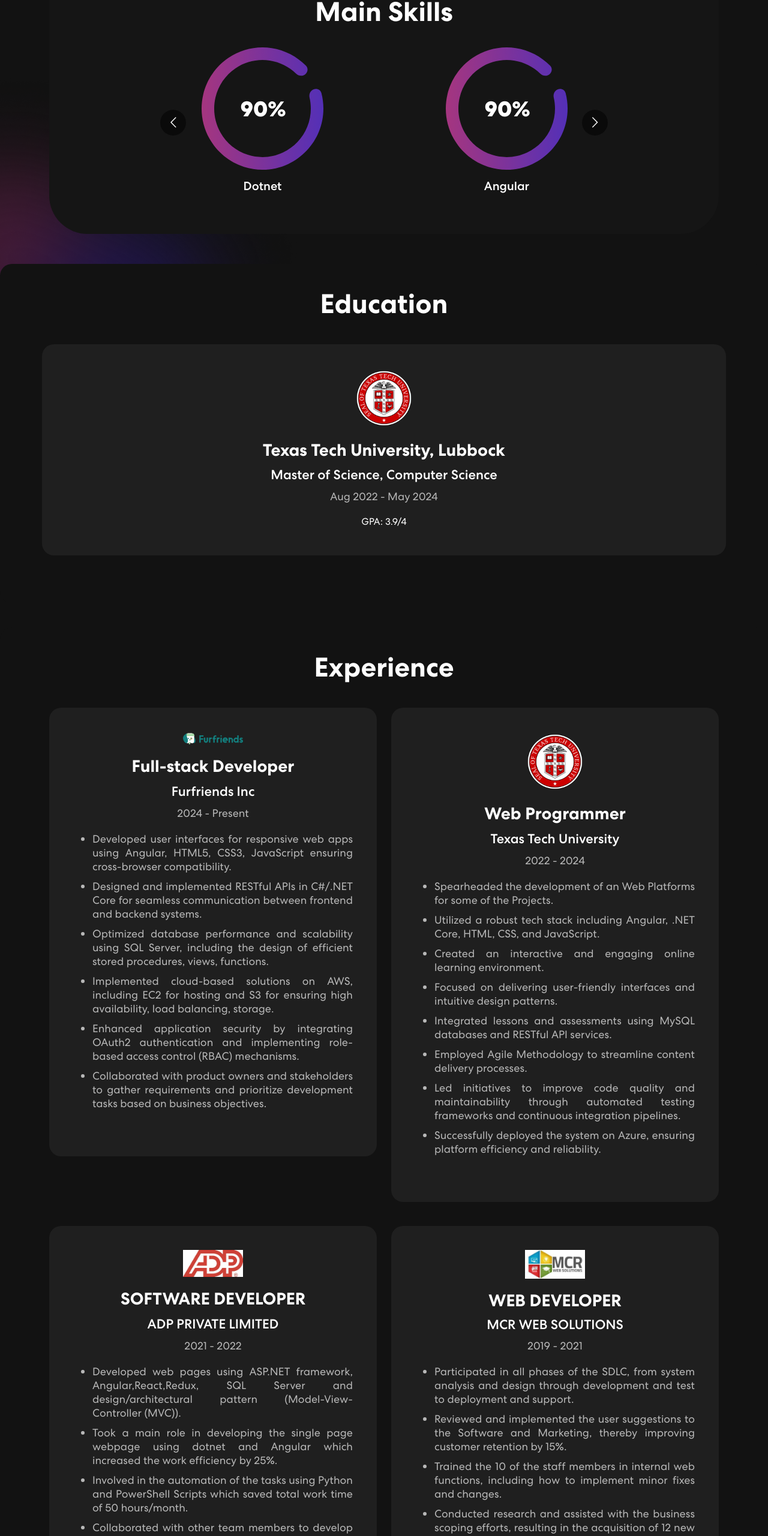
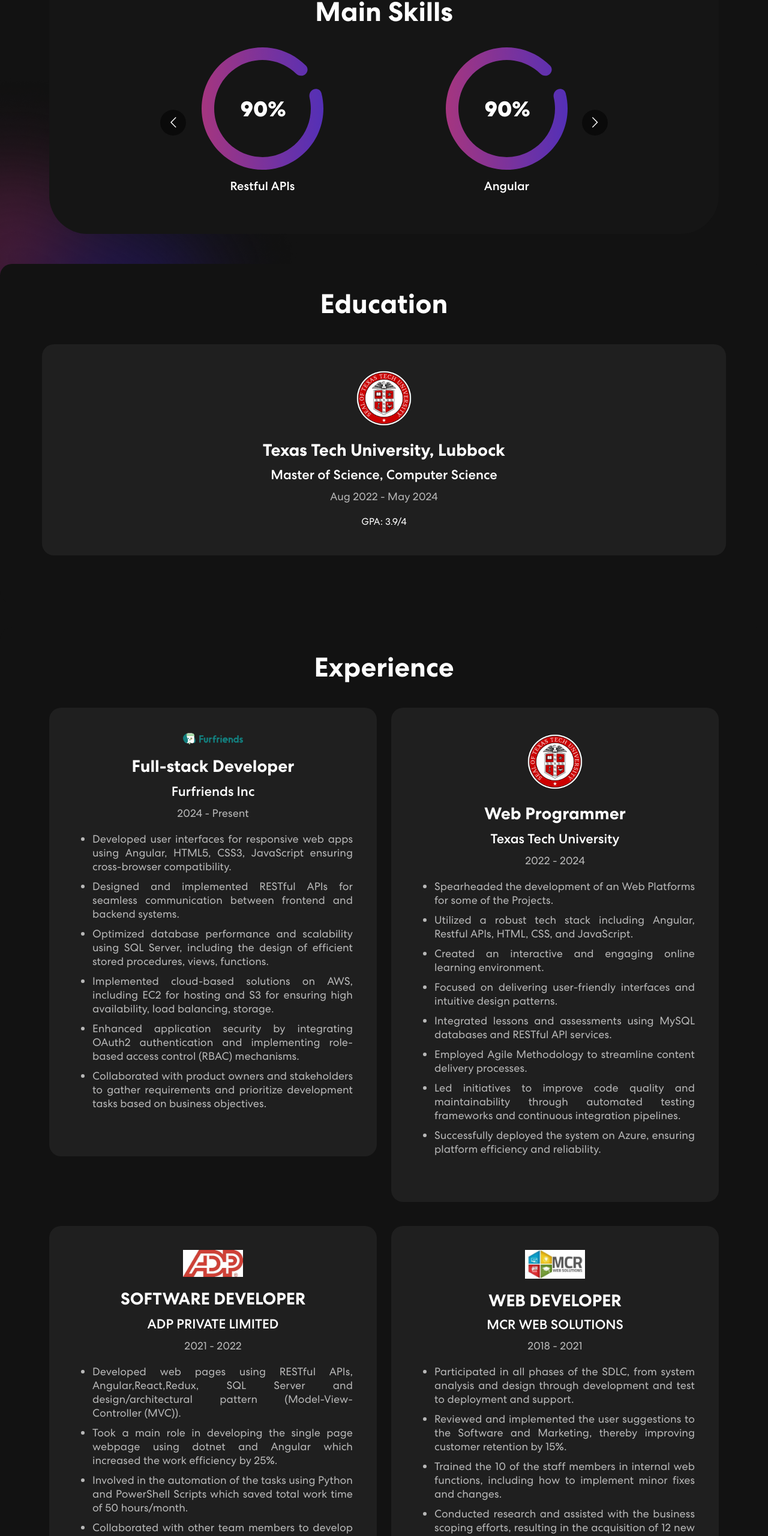
Before and after one commit to khajjayamteja/myportfolio, a React (Create React App) app: page / in a window 1280 px wide. Shown: the part 797-3358 px from the top of the page at 60% size. Built offline with nearby package versions, Linux system fonts and the light colour scheme.

Commit message:
Changing the experience and skills

```diff
--- a/src/components/Experience.js
+++ b/src/components/Experience.js
@@ -18,7 +18,7 @@ export const Experience = () => {
               <p className="experience-dates"> 2024  -  Present</p>
               <ul className="experience-details">
                 <li className="experience-detail"> Developed user interfaces for responsive web apps using Angular, HTML5, CSS3, JavaScript ensuring cross-browser compatibility. </li>
-                <li className="experience-detail"> Designed and implemented RESTful APIs in C#/.NET Core for seamless communication between frontend and backend systems. </li>
+                <li className="experience-detail"> Designed and implemented RESTful APIs for seamless communication between frontend and backend systems. </li>
                 <li className="experience-detail"> Optimized database performance and scalability using SQL Server, including the design of efficient stored procedures, views, functions. </li>
                 <li className="experience-detail"> Implemented cloud-based solutions on AWS, including EC2 for hosting and S3 for ensuring high availability, load balancing, storage.</li>
                 <li className="experience-detail"> Enhanced application security by integrating OAuth2 authentication and implementing role-based access control (RBAC) mechanisms. </li>
@@ -35,7 +35,7 @@ export const Experience = () => {
               <p className="experience-dates"> 2022  - 2024</p>
               <ul className="experience-details">
                 <li className="experience-detail"> Spearheaded the development of an Web Platforms for some of the Projects. </li>
-                <li className="experience-detail"> Utilized a robust tech stack including Angular, .NET Core, HTML, CSS, and JavaScript. </li>
+                <li className="experience-detail"> Utilized a robust tech stack including Angular, Restful APIs, HTML, CSS, and JavaScript. </li>
                 <li className="experience-detail"> Created an interactive and engaging online learning environment. </li>
                 <li className="experience-detail"> Focused on delivering user-friendly interfaces and intuitive design patterns.</li>
                 <li className="experience-detail"> Integrated lessons and assessments using MySQL databases and RESTful API services. </li>
@@ -53,7 +53,7 @@ export const Experience = () => {
               <p className="experience-company">ADP PRIVATE LIMITED</p>
               <p className="experience-dates"> 2021  -  2022</p>
               <ul className="experience-details">
-                <li className="experience-detail"> Developed web pages using ASP.NET framework, Angular,React,Redux, SQL Server and design/architectural pattern (Model-View-Controller (MVC)). </li>
+                <li className="experience-detail"> Developed web pages using RESTful APIs, Angular,React,Redux, SQL Server and design/architectural pattern (Model-View-Controller (MVC)). </li>
                 <li className="experience-detail"> Took a main role in developing the single page webpage using dotnet and Angular which increased the work efficiency by 25%. </li>
                 <li className="experience-detail"> Involved in the automation of the tasks using Python and PowerShell Scripts which saved total work time of 50 hours/month. </li>
                 <li className="experience-detail"> Collaborated with other team members to develop automation strategies and deployment processes.</li>
@@ -69,7 +69,7 @@ export const Experience = () => {
               <img className="experience-logo" src={companyLogo2} alt="Company Logo" />
               <h1 className="experience-title"> WEB DEVELOPER </h1>
               <h5 className="experience-company">MCR WEB SOLUTIONS</h5>
-              <p className="experience-dates">2019  -  2021</p>
+              <p className="experience-dates">2018  -  2021</p>
               <ul className="experience-details">
                 <li className="experience-detail"> Participated in all phases of the SDLC, from system analysis and design through development and test to deployment and support.</li>
                 <li className="experience-detail"> Reviewed and implemented the user suggestions to the Software and Marketing, thereby improving customer retention by 15%.</li>
--- a/src/components/Skills.js
+++ b/src/components/Skills.js
@@ -39,7 +39,7 @@ export const Skills = () => {
                         <Carousel responsive={responsive} infinite={true} className="owl-carousel owl-theme skill-slider">
                             <div className="item">
                                 <img src={meter3} alt="Image" />
-                                <h5>Dotnet</h5>
+                                <h5>Restful APIs</h5>
                             </div>
                             <div className="item">
                                 <img src={meter3} alt="Image" />
@@ -51,8 +51,7 @@ export const Skills = () => {
                             </div>
                             <div className="item">
                                 <img src={meter3} alt="Image" />
-                                <h5>AWS/Azure
-                                </h5>
+                                <h5>Cloud</h5>
                             </div>
                             <div className="item">
                                 <img src={meter3} alt="Image" />
```
